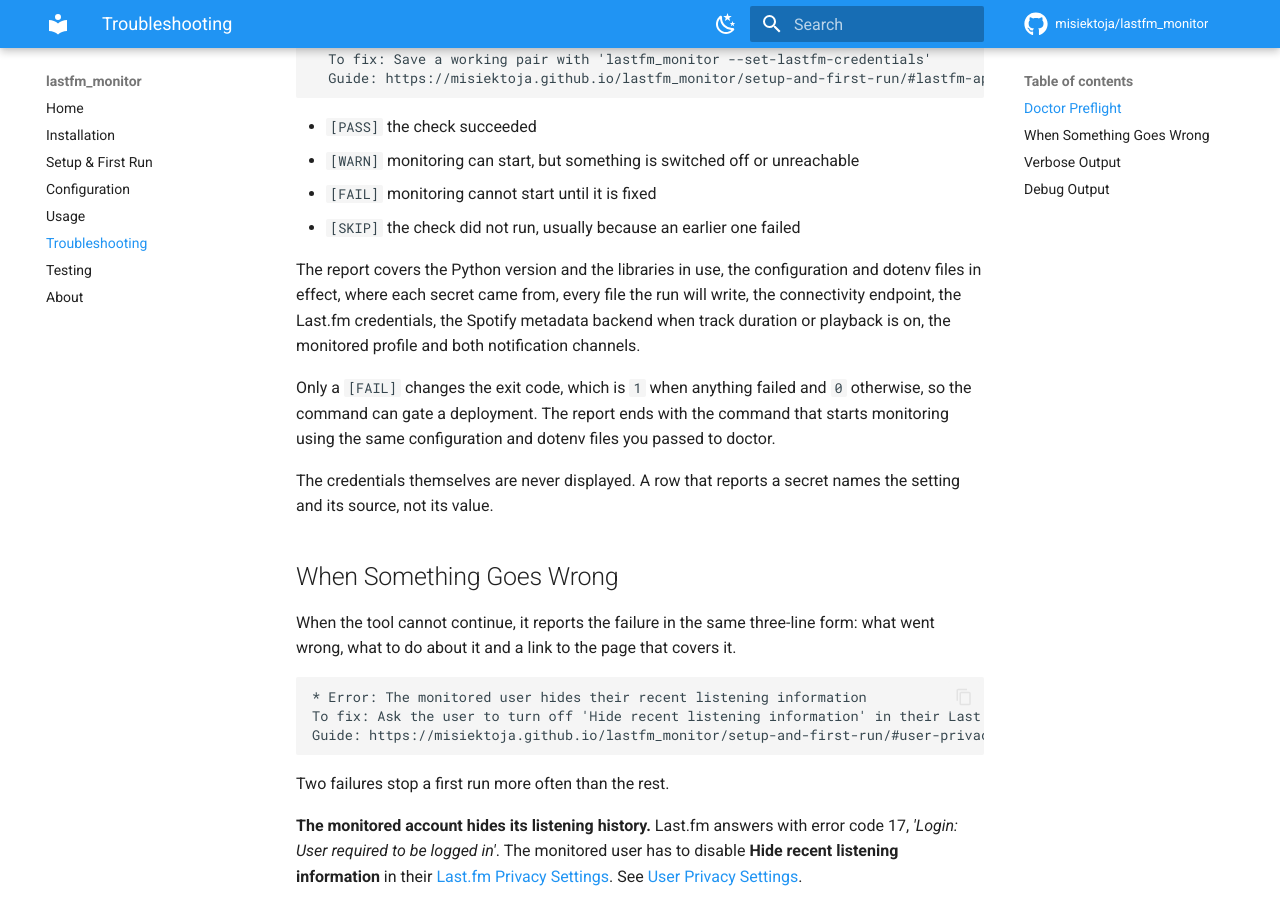
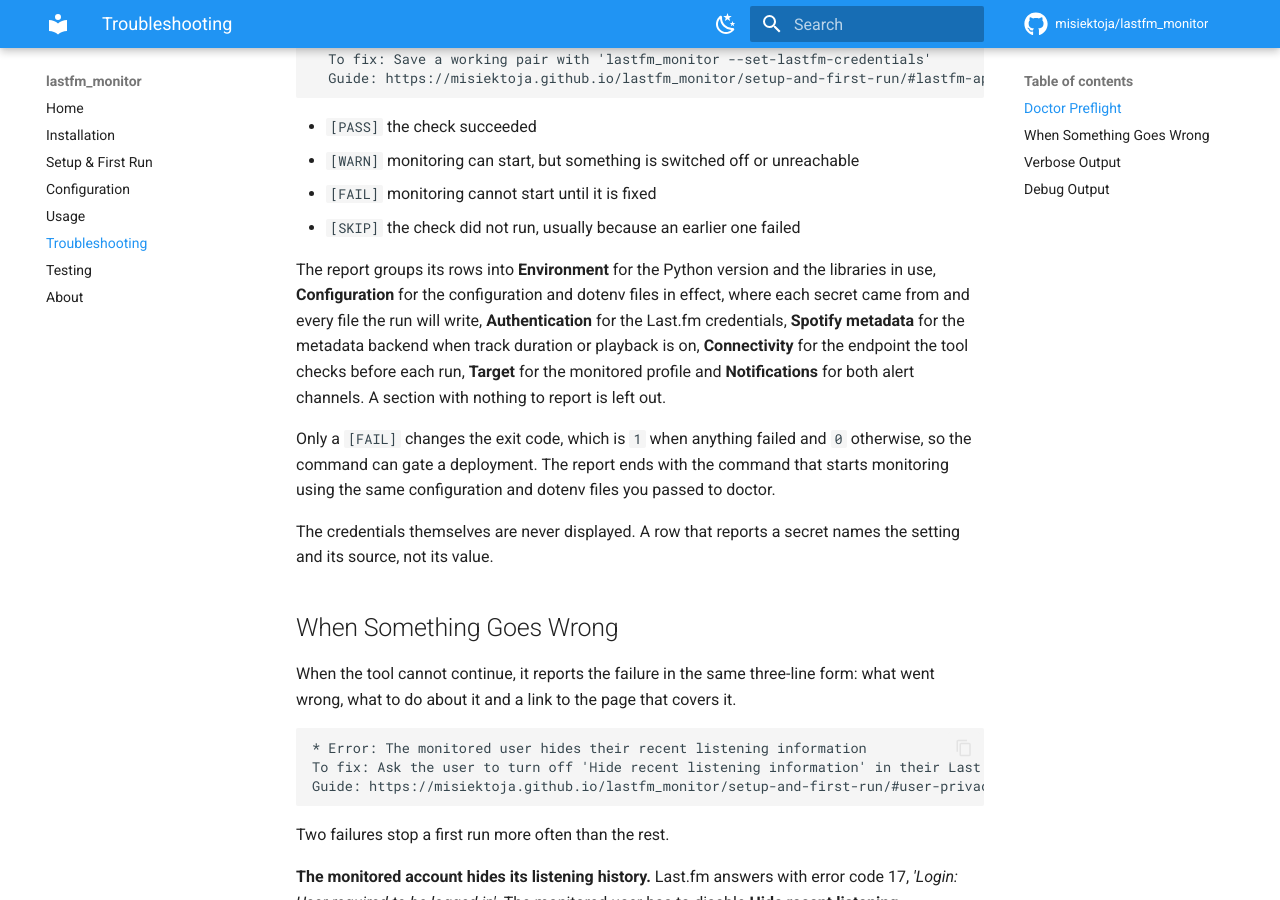
Before and after one commit to misiektoja/lastfm_monitor, an MkDocs documentation site: the page built from docs/troubleshooting.md, in a window 1280 px wide and 900 px high, scrolled down 439 px. Built offline with MkDocs 1.6.1 and Material for MkDocs 9.7.7, drawn with Linux system fonts in a browser that asks for light colours; comment, search, counter and statistics services are not loaded.

Commit message:
docs(troubleshooting): name every doctor section the report can print

```diff
--- a/docs/troubleshooting.md
+++ b/docs/troubleshooting.md
@@ -23,7 +23,7 @@ Authentication
 * `[FAIL]` monitoring cannot start until it is fixed
 * `[SKIP]` the check did not run, usually because an earlier one failed
 
-The report covers the Python version and the libraries in use, the configuration and dotenv files in effect, where each secret came from, every file the run will write, the connectivity endpoint, the Last.fm credentials, the Spotify metadata backend when track duration or playback is on, the monitored profile and both notification channels.
+The report groups its rows into **Environment** for the Python version and the libraries in use, **Configuration** for the configuration and dotenv files in effect, where each secret came from and every file the run will write, **Authentication** for the Last.fm credentials, **Spotify metadata** for the metadata backend when track duration or playback is on, **Connectivity** for the endpoint the tool checks before each run, **Target** for the monitored profile and **Notifications** for both alert channels. A section with nothing to report is left out.
 
 Only a `[FAIL]` changes the exit code, which is `1` when anything failed and `0` otherwise, so the command can gate a deployment. The report ends with the command that starts monitoring using the same configuration and dotenv files you passed to doctor.
 
```
